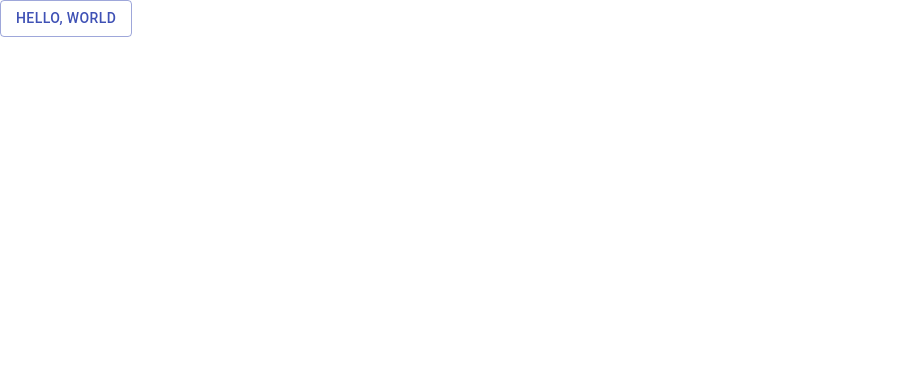
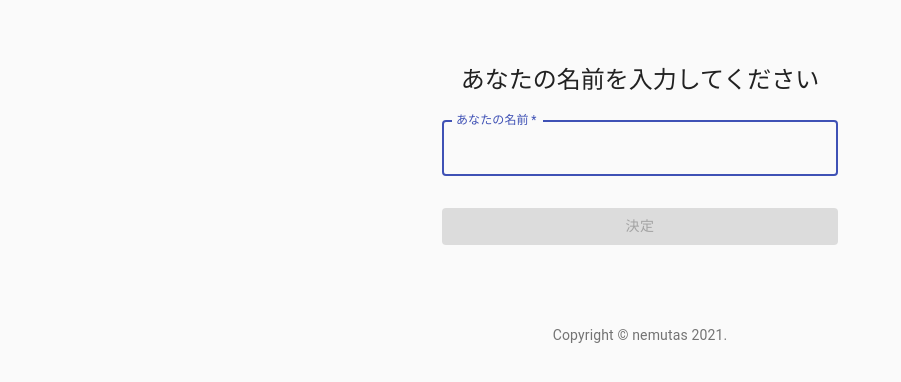
Before and after one commit to nemutas/webrtc-react-firebase, a React (Create React App) app: page / in a window 1280 px wide. Shown: the top 382 px of the page, without its empty margins (0-901 px from the left). Built offline with nearby package versions, Linux system fonts and the light colour scheme; no server answers.

Commit message:
名前入力フォームの作成

```diff
--- a/package.json
+++ b/package.json
@@ -4,6 +4,7 @@
 	"private": true,
 	"dependencies": {
 		"@material-ui/core": "^4.11.4",
+		"@material-ui/icons": "^4.11.2",
 		"@testing-library/jest-dom": "^5.11.4",
 		"@testing-library/react": "^11.1.0",
 		"@testing-library/user-event": "^12.1.10",
--- a/src/App.tsx
+++ /dev/null
@@ -1,24 +0,0 @@
-import React from 'react';
-import { Button } from '@material-ui/core';
-
-const getMedia = async () => {
-	const constraints = { audio: true, video: true };
-
-	try {
-		return await navigator.mediaDevices.getUserMedia(constraints);
-		/* ストリームを使用 */
-	} catch (err) {
-		/* エラーを処理 */
-		console.error(err);
-	}
-};
-
-getMedia();
-
-export const App: React.FC = () => {
-	return (
-		<Button color="primary" variant="outlined">
-			Hello, World
-		</Button>
-	);
-};
--- /dev/null
+++ b/src/components/App.tsx
@@ -0,0 +1,33 @@
+import React, { useState } from 'react';
+import { InputNameForm } from './InputNameForm';
+
+const getMedia = async () => {
+	const constraints = { audio: true, video: true };
+
+	try {
+		return await navigator.mediaDevices.getUserMedia(constraints);
+		/* ストリームを使用 */
+	} catch (err) {
+		/* エラーを処理 */
+		console.error(err);
+	}
+};
+
+getMedia();
+
+export const App: React.FC = () => {
+	const [localPeerName, setLocalPeerName] = useState('');
+	const [remotePeerName, setRemotePeerName] = useState('');
+
+	return (
+		<>
+			{!localPeerName ? (
+				<InputNameForm label="あなたの名前" setPeerName={setLocalPeerName} />
+			) : !remotePeerName ? (
+				<InputNameForm label="相手の名前" setPeerName={setRemotePeerName} />
+			) : (
+				<div>Hello!</div>
+			)}
+		</>
+	);
+};
--- /dev/null
+++ b/src/components/InputNameForm.tsx
@@ -0,0 +1,87 @@
+import React, { useState } from 'react';
+import {
+	Box, Button, Container, CssBaseline, Link, makeStyles, TextField, Typography
+} from '@material-ui/core';
+
+type InputNameFormPropsType = {
+	label: string;
+	setPeerName: React.Dispatch<React.SetStateAction<string>>;
+};
+
+export const InputNameForm: React.FC<InputNameFormPropsType> = props => {
+	const { label, setPeerName } = props;
+	const classes = useStyles();
+	const [name, setName] = useState('');
+
+	const onClickSubmit = (e: React.MouseEvent<HTMLButtonElement, MouseEvent>) => {
+		e.preventDefault();
+		setPeerName(name.trim());
+		setName('');
+	};
+
+	return (
+		<Container component="main" maxWidth="xs">
+			<CssBaseline />
+			<div className={classes.paper}>
+				<Typography component="h1" variant="h5">
+					{label}を入力してください
+				</Typography>
+				<form className={classes.form} noValidate>
+					<TextField
+						variant="outlined"
+						margin="normal"
+						required
+						fullWidth
+						label={label}
+						name="name"
+						autoFocus
+						value={name}
+						onChange={e => setName(e.target.value)}
+					/>
+					<Button
+						type="submit"
+						fullWidth
+						variant="contained"
+						color="primary"
+						className={classes.submit}
+						disabled={!name}
+						onClick={onClickSubmit}>
+						決定
+					</Button>
+				</form>
+			</div>
+			<Box mt={8}>
+				<Copyright />
+			</Box>
+		</Container>
+	);
+};
+
+const Copyright: React.FC = () => {
+	return (
+		<Typography variant="body2" color="textSecondary" align="center">
+			{'Copyright © '}
+			<Link color="inherit" href="https://github.com/nemutas">
+				nemutas
+			</Link>{' '}
+			{new Date().getFullYear()}
+			{'.'}
+		</Typography>
+	);
+};
+
+const useStyles = makeStyles(theme => ({
+	paper: {
+		marginTop: theme.spacing(8),
+		display: 'flex',
+		flexDirection: 'column',
+		alignItems: 'center'
+	},
+	form: {
+		width: '100%', // Fix IE 11 issue.
+		marginTop: theme.spacing(1)
+	},
+	submit: {
+		margin: theme.spacing(3, 0, 2)
+	}
+}));
--- a/src/index.tsx
+++ b/src/index.tsx
@@ -1,7 +1,7 @@
 import './index.css';
 import React from 'react';
 import ReactDOM from 'react-dom';
-import { App } from './App';
+import { App } from './components/App';
 import reportWebVitals from './reportWebVitals';
 import * as serviceWorkerRegistration from './serviceWorkerRegistration';
 
```
Also changed, not shown: 1 other file (tests, documents, lock files or other folders).
